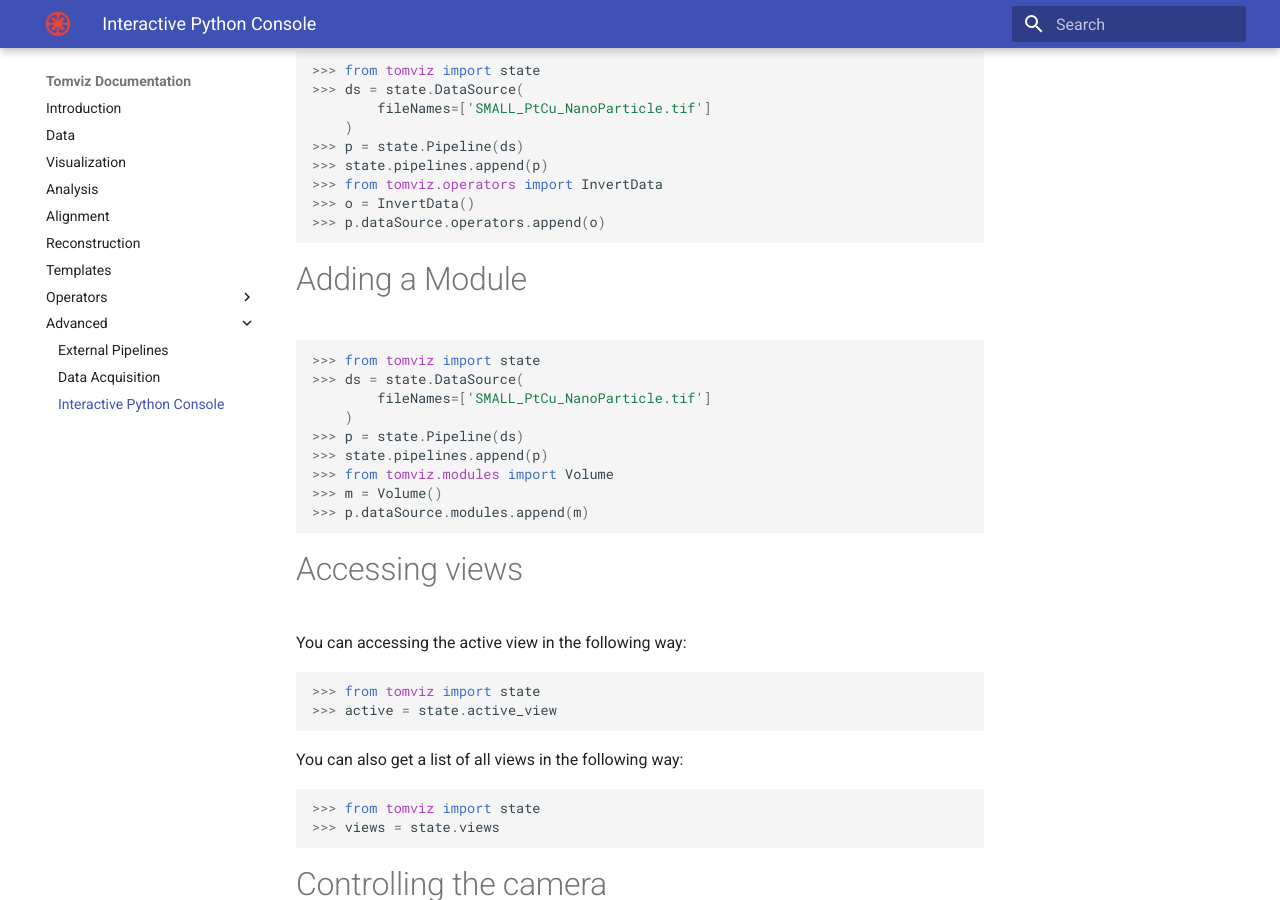
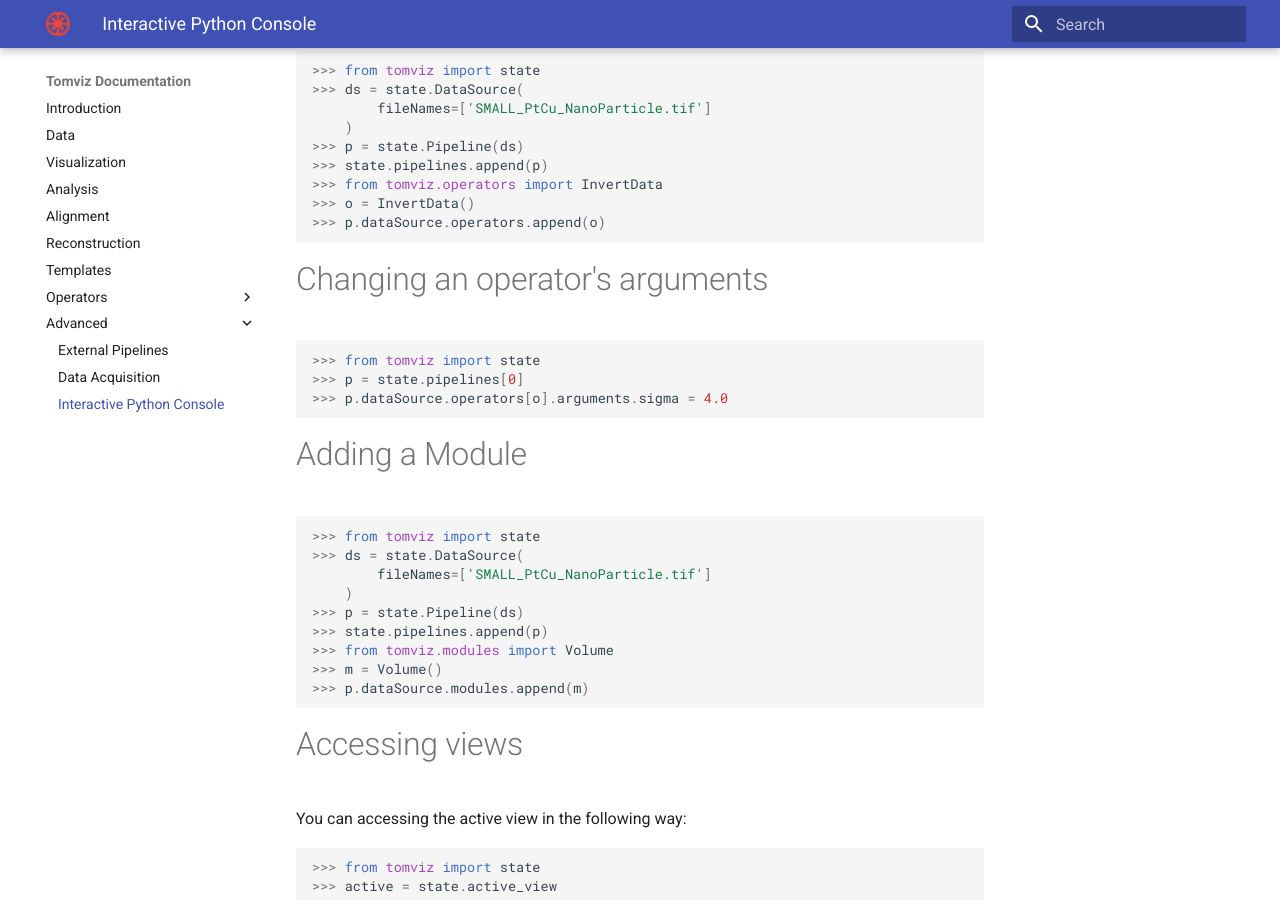
Before and after one commit to OpenChemistry/tomvizdocs, an MkDocs documentation site: the page built from docs/interactive.md, in a window 1280 px wide and 900 px high, scrolled down 843 px. Built offline with MkDocs 1.6.1 and Material for MkDocs 9.7.7, drawn with Linux system fonts in a browser that asks for light colours.

Commit message:
Add example of updating argument

````diff
--- a/docs/interactive.md
+++ b/docs/interactive.md
@@ -43,6 +43,14 @@
 >>> from tomviz.operators import InvertData
 >>> o = InvertData()
 >>> p.dataSource.operators.append(o)
+```
+
+# Changing an operator's arguments
+
+```python
+>>> from tomviz import state
+>>> p = state.pipelines[0]
+>>> p.dataSource.operators[o].arguments.sigma = 4.0
 ```
 
 # Adding a Module
````
